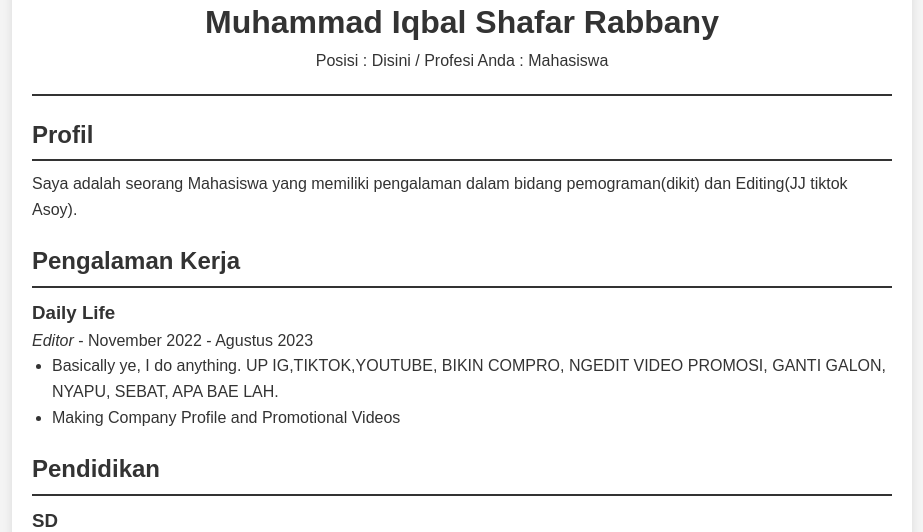
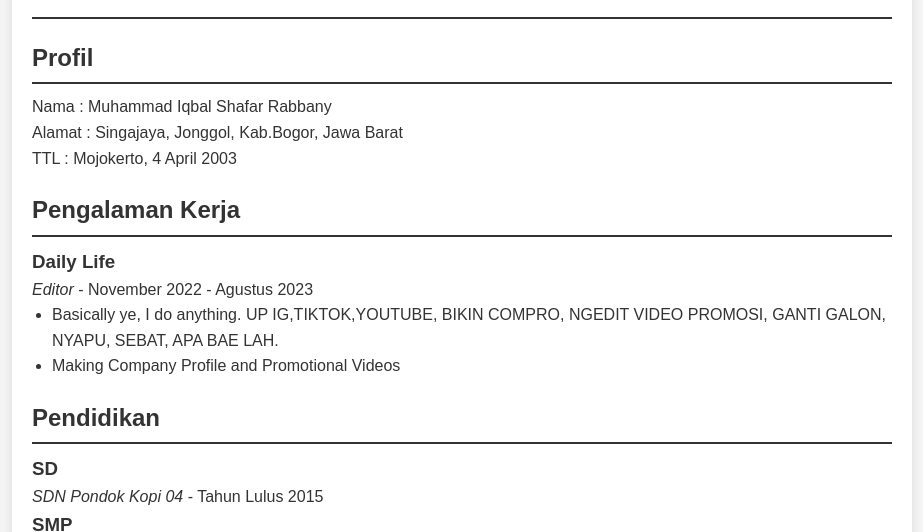
Before and after one commit to BALIQSTIC/CV-GUEH, a plain HTML site: page index.html in a window 1280 px wide. Shown: the part 234-766 px from the top of the page, without its empty margins (178-1101 px from the left). Drawn offline with Linux system fonts and the light colour scheme.

Commit message:
Update index.html

```diff
--- a/index.html
+++ b/index.html
@@ -11,13 +11,13 @@
         <header>
     <h1>Curriculum Vitae</h1> <!-- Tambahkan judul di atas foto -->
     <img src="ProfilePict.png" alt="Foto Profil" class="foto-profil">
-    <h1>Muhammad Iqbal Shafar Rabbany</h1>
-    <p>Posisi : Disini / Profesi Anda : Mahasiswa</p>
 </header>
 
         <section class="profile">
             <h2>Profil</h2>
-            <p>Saya adalah seorang Mahasiswa yang memiliki pengalaman dalam bidang pemograman(dikit) dan Editing(JJ tiktok Asoy).</p>
+            <p>Nama   : Muhammad Iqbal Shafar Rabbany</p>
+            <p>Alamat : Singajaya, Jonggol, Kab.Bogor, Jawa Barat</p>
+            <p>TTL    : Mojokerto, 4 April 2003</p>
         </section>
 
         <section class="experience">
```
